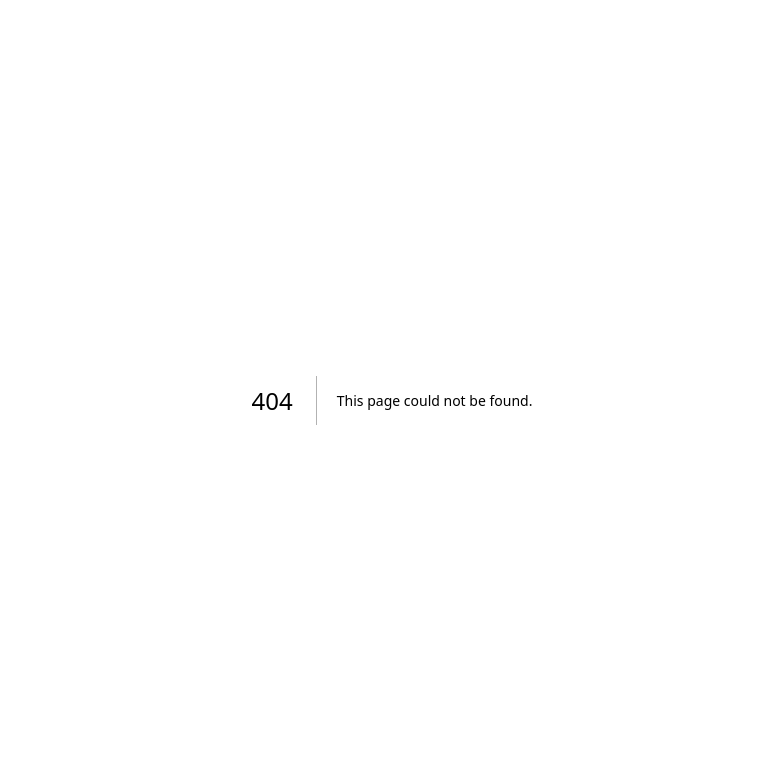
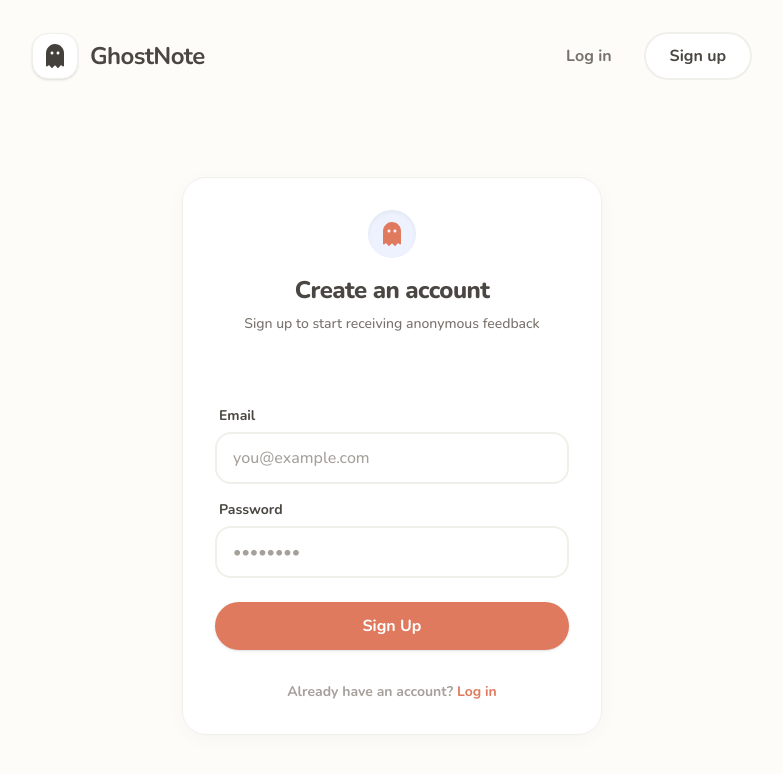
Before and after one commit to JittoJoseph/Ghost-Note, a Next.js app in the folder ghostnote-web/: page /auth/register in a window 1280 px wide. Before the commit this address had no page. Shown: the top 774 px of the page, without its empty margins (248-1031 px from the left). Built offline with nearby package versions, Linux system fonts and the light colour scheme.

Commit message:
design login and registration screens

```diff
--- /dev/null
+++ b/ghostnote-web/app/auth/login/page.tsx
@@ -0,0 +1,104 @@
+"use client";
+
+import { useState } from "react";
+import { useRouter } from "next/navigation";
+import Link from "next/link";
+import { useAuth } from "@/lib/AuthContext";
+import { Container } from "@/components/layout/Container";
+import { Navbar } from "@/components/layout/Navbar";
+import { Card } from "@/components/ui/Card";
+import { Input } from "@/components/ui/Input";
+import { Button } from "@/components/ui/Button";
+import { FaGhost } from "react-icons/fa";
+
+export default function LoginPage() {
+  const [email, setEmail] = useState("");
+  const [password, setPassword] = useState("");
+  const [error, setError] = useState("");
+  const [isLoading, setIsLoading] = useState(false);
+  const router = useRouter();
+  const { login } = useAuth();
+
+  const handleSubmit = async (e: React.FormEvent) => {
+    e.preventDefault();
+    setError("");
+    setIsLoading(true);
+
+    try {
+      const res = await fetch(`${process.env.NEXT_PUBLIC_API_URL}/auth/login`, {
+        method: "POST",
+        headers: { "Content-Type": "application/json" },
+        body: JSON.stringify({ email, password }),
+      });
+
+      const data = await res.json();
+
+      if (!res.ok) {
+        throw new Error(data.error || "Failed to login");
+      }
+
+      login(data.token);
+      router.push("/dashboard");
+    } catch (err: any) {
+      setError(err.message);
+    } finally {
+      setIsLoading(false);
+    }
+  };
+
+  return (
+    <div className="flex-1 flex flex-col bg-[var(--color-background)] min-h-screen">
+      <Navbar />
+      <main className="flex-1 flex flex-col items-center justify-center py-8 px-4">
+        <div className="w-full max-w-[420px] animate-fade-up">
+          <Card className="w-full flex flex-col">
+            <div className="flex flex-col items-center text-center mb-6">
+              <div className="w-12 h-12 bg-indigo-50 text-[var(--color-primary)] rounded-full flex items-center justify-center mb-4 shadow-inner">
+                <FaGhost className="w-6 h-6" />
+              </div>
+              <h1 className="text-2xl font-extrabold text-[var(--color-foreground)] tracking-tight">Welcome back</h1>
+              <p className="text-stone-500 text-sm font-medium mt-2">Enter your details to sign in to your account</p>
+            </div>
+
+            <div className="h-10 mb-2">
+              {error ? (
+                <div className="h-full flex items-center justify-center text-[13px] text-red-500 font-bold bg-red-50 rounded-xl border border-red-100 px-4 text-center">
+                  {error}
+                </div>
+              ) : null}
+            </div>
+
+            <form onSubmit={handleSubmit} className="flex flex-col gap-4">
+              <Input
+                label="Email"
+                type="email"
+                placeholder="you@example.com"
+                value={email}
+                onChange={(e) => setEmail(e.target.value)}
+                required
+              />
+              <Input
+                label="Password"
+                type="password"
+                placeholder="••••••••"
+                value={password}
+                onChange={(e) => setPassword(e.target.value)}
+                required
+              />
+              <Button type="submit" className="w-full mt-2 py-3 text-base" isLoading={isLoading}>
+                Sign In
+              </Button>
+            </form>
+
+            <div className="mt-8 text-center text-sm font-bold text-stone-400">
+              Don't have an account?{" "}
+              <Link href="/auth/register" className="text-[var(--color-primary)] hover:text-[var(--color-primary-hover)] hover:underline transition-colors">
+                Sign up
+              </Link>
+            </div>
+          </Card>
+        </div>
+      </main>
+    </div>
+  );
+}
--- /dev/null
+++ b/ghostnote-web/app/auth/register/page.tsx
@@ -0,0 +1,101 @@
+"use client";
+
+import { useState } from "react";
+import { useRouter } from "next/navigation";
+import Link from "next/link";
+import { Navbar } from "@/components/layout/Navbar";
+import { Card } from "@/components/ui/Card";
+import { Input } from "@/components/ui/Input";
+import { Button } from "@/components/ui/Button";
+import { FaGhost } from "react-icons/fa";
+
+export default function RegisterPage() {
+  const [email, setEmail] = useState("");
+  const [password, setPassword] = useState("");
+  const [error, setError] = useState("");
+  const [isLoading, setIsLoading] = useState(false);
+  const router = useRouter();
+
+  const handleSubmit = async (e: React.FormEvent) => {
+    e.preventDefault();
+    setError("");
+    setIsLoading(true);
+
+    try {
+      const res = await fetch(`${process.env.NEXT_PUBLIC_API_URL}/auth/register`, {
+        method: "POST",
+        headers: { "Content-Type": "application/json" },
+        body: JSON.stringify({ email, password }),
+      });
+
+      const data = await res.json();
+
+      if (!res.ok) {
+        throw new Error(data.error || "Failed to register");
+      }
+
+      router.push("/auth/login");
+    } catch (err: any) {
+      setError(err.message);
+    } finally {
+      setIsLoading(false);
+    }
+  };
+
+  return (
+    <div className="flex-1 flex flex-col bg-[var(--color-background)] min-h-screen">
+      <Navbar />
+      <main className="flex-1 flex flex-col items-center justify-center py-8 px-4">
+        <div className="w-full max-w-[420px] animate-fade-up">
+          <Card className="w-full flex flex-col">
+            <div className="flex flex-col items-center text-center mb-6">
+              <div className="w-12 h-12 bg-indigo-50 text-[var(--color-primary)] rounded-full flex items-center justify-center mb-4 shadow-inner">
+                <FaGhost className="w-6 h-6" />
+              </div>
+              <h1 className="text-2xl font-extrabold text-[var(--color-foreground)] tracking-tight">Create an account</h1>
+              <p className="text-stone-500 text-sm font-medium mt-2">Sign up to start receiving anonymous feedback</p>
+            </div>
+
+            <div className="h-10 mb-2">
+              {error ? (
+                <div className="h-full flex items-center justify-center text-[13px] text-red-500 font-bold bg-red-50 rounded-xl border border-red-100 px-4 text-center">
+                  {error}
+                </div>
+              ) : null}
+            </div>
+
+            <form onSubmit={handleSubmit} className="flex flex-col gap-4">
+              <Input
+                label="Email"
+                type="email"
+                placeholder="you@example.com"
+                value={email}
+                onChange={(e) => setEmail(e.target.value)}
+                required
+              />
+              <Input
+                label="Password"
+                type="password"
+                placeholder="••••••••"
+                value={password}
+                onChange={(e) => setPassword(e.target.value)}
+                required
+                minLength={8}
+              />
+              <Button type="submit" className="w-full mt-2 py-3 text-base" isLoading={isLoading}>
+                Sign Up
+              </Button>
+            </form>
+
+            <div className="mt-8 text-center text-sm font-bold text-stone-400">
+              Already have an account?{" "}
+              <Link href="/auth/login" className="text-[var(--color-primary)] hover:text-[var(--color-primary-hover)] hover:underline transition-colors">
+                Log in
+              </Link>
+            </div>
+          </Card>
+        </div>
+      </main>
+    </div>
+  );
+}
```
